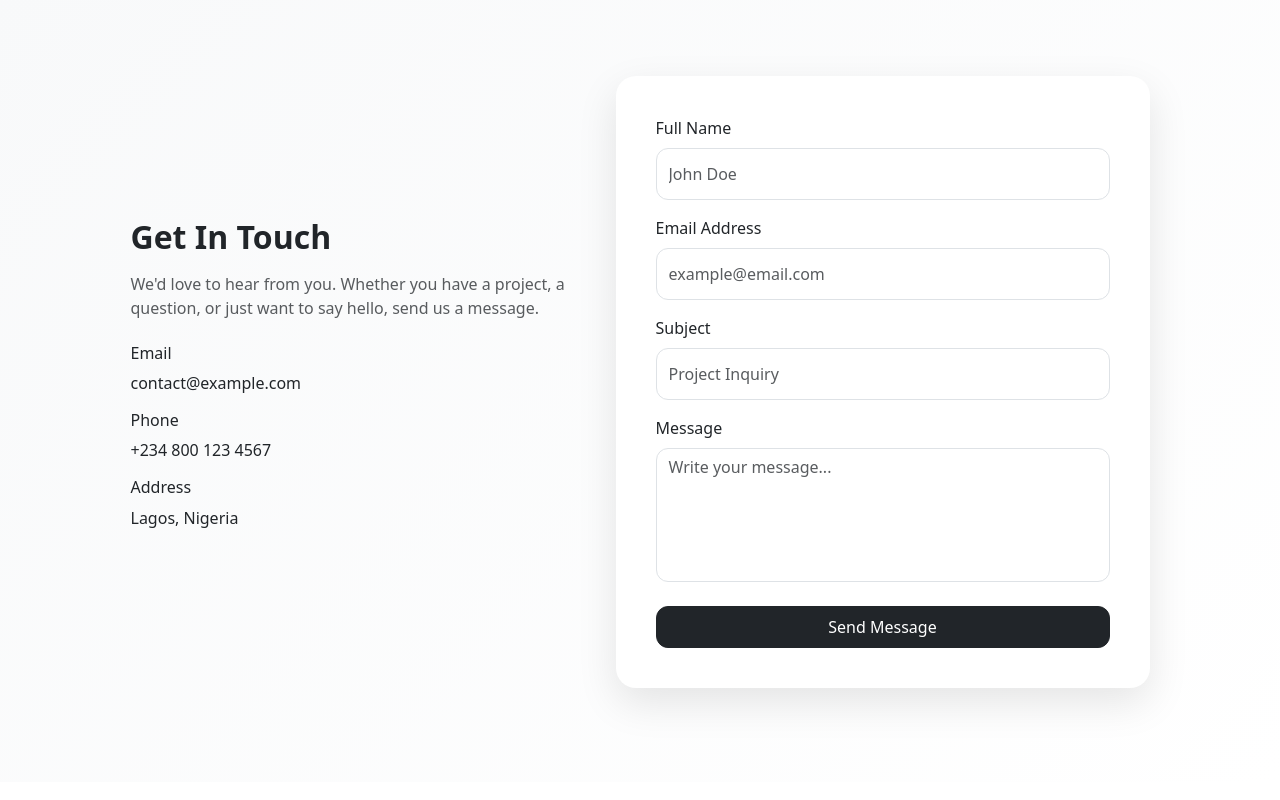
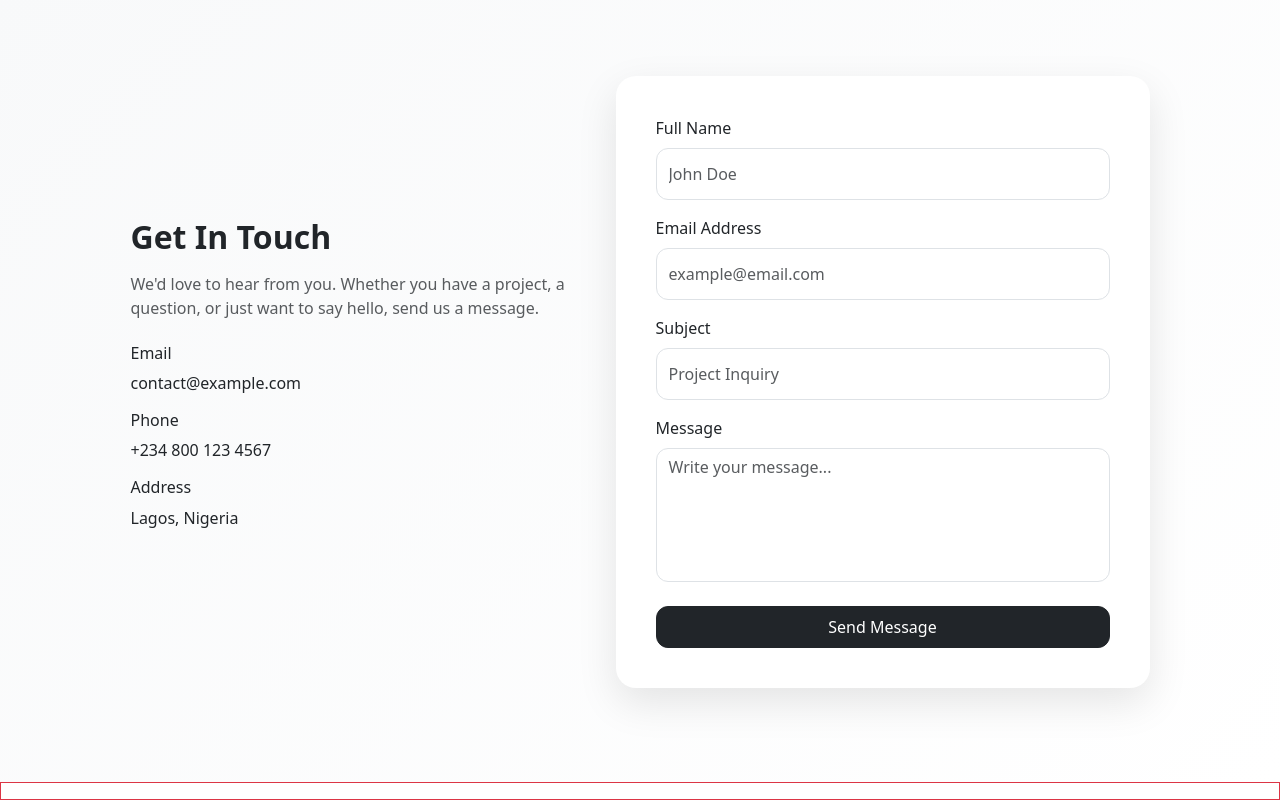
Before and after one commit to johnjerry8749/portflio, a React (Vite) app in the folder frontend/: page / in a window 1280 px wide. Shown: the part 3688-4488 px from the top of the page. Built offline with nearby package versions, Linux system fonts and the light colour scheme.

Commit message:
Add Footer component to Home and create footer file

```diff
--- a/frontend/src/components/Home.jsx
+++ b/frontend/src/components/Home.jsx
@@ -4,6 +4,7 @@ import About from "./About.jsx";
 import photos from "../assets/photo.png";
 import Experince from "./Experince.jsx";
 import Message from "./message.jsx";
+import Footer from "./Footer.jsx";
 
 const Home = () => {
   const titles = ["web developer", "App developer", "UI/UX designer"];
@@ -114,6 +115,7 @@ const Home = () => {
       <About />
       <Experince />
       <Message />
+      < Footer />
     </div>
   );
 };
--- /dev/null
+++ b/frontend/src/components/footer.jsx
@@ -0,0 +1,14 @@
+
+const footer = () => {
+  return (
+    <div>
+        <div className="footer border border-danger p-2">
+
+
+            </div>
+
+    </div>
+  )
+}
+
+export default footer
```
